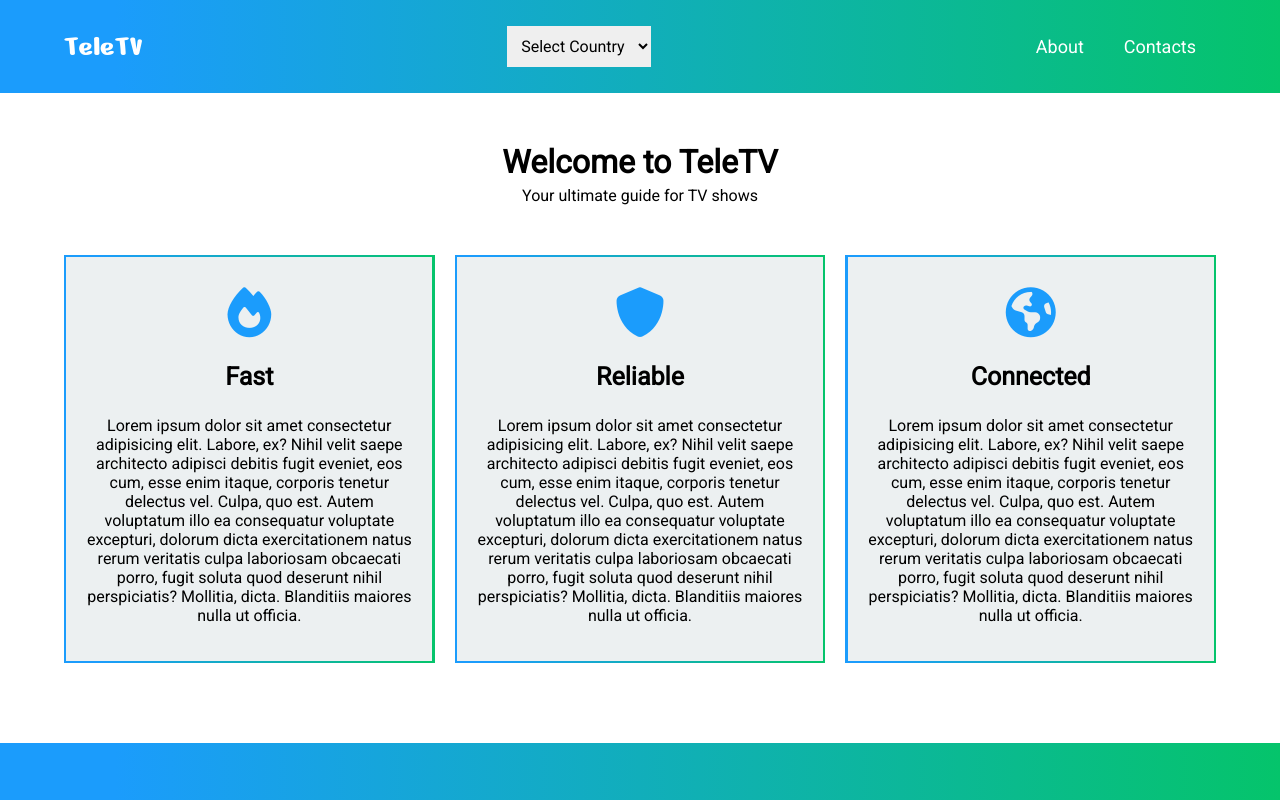
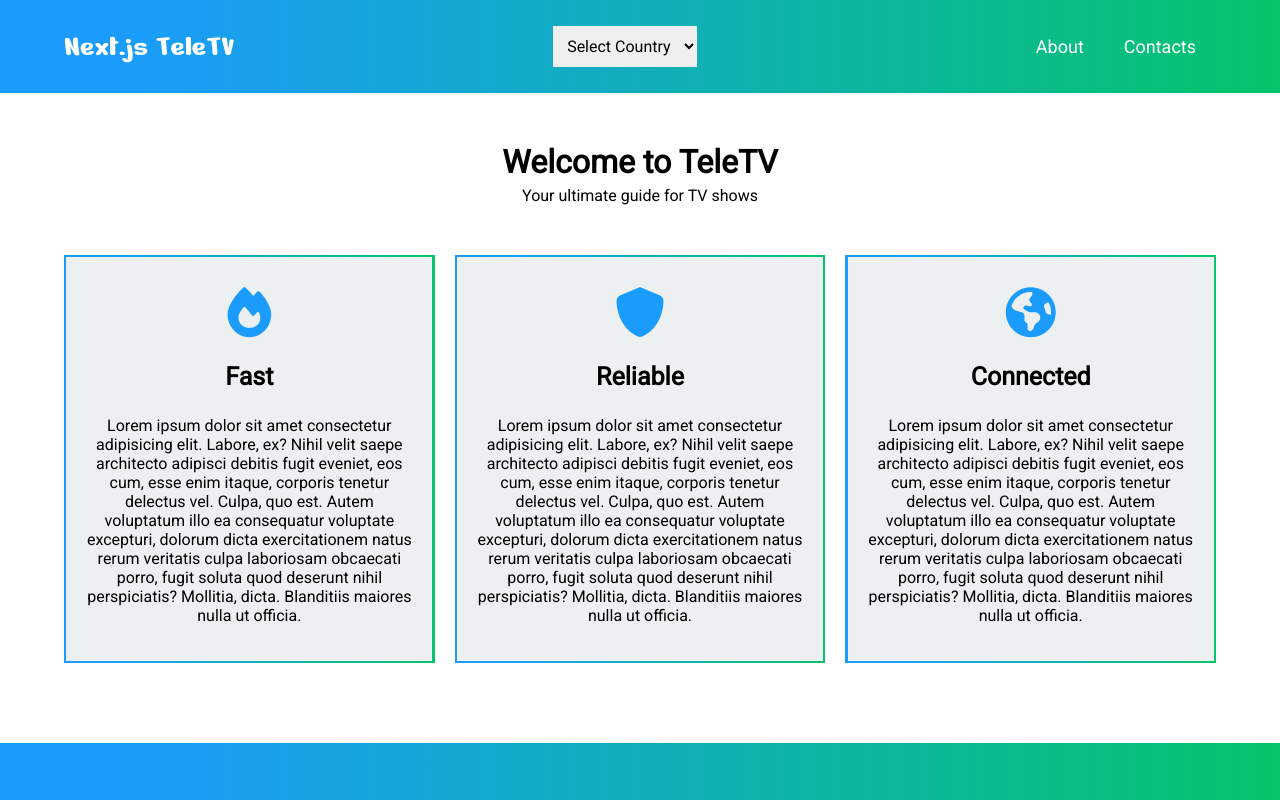
Before and after one commit to tommydemarco/TeleTV-Next, a Next.js app: page / in a window 1280 px wide. Shown: the top 800 px of the page. Built offline with nearby package versions, Linux system fonts and the light colour scheme.

Commit message:
moved the global Layout component from the single pages into the _app.jsx

```diff
--- a/components/TheHeader/TheHeader.jsx
+++ b/components/TheHeader/TheHeader.jsx
@@ -30,7 +30,7 @@ export default function TheHeader() {
         <div className={styles.topbar}>
             <div className={styles.topbar__container}>
                 <Link href="/">
-                    <span className={styles.topbar__logo}>TeleTV</span>
+                    <span className={styles.topbar__logo}>Next.js TeleTV</span>
                 </Link>
                 <form className={styles.topbar__form}>
                    <select
--- a/package.json
+++ b/package.json
@@ -10,6 +10,7 @@
     "dependencies": {
         "axios": "^0.21.0",
         "html-react-parser": "^0.14.1",
+        "lorem-ipsum": "^2.0.3",
         "next": "10.0.2",
         "nookies": "^2.5.0",
         "react": "17.0.1",
--- a/pages/_app.jsx
+++ b/pages/_app.jsx
@@ -1,7 +1,13 @@
 //========> GLOBAL CSS
 import './globals.scss'
+//========> GLOBAL LAYOUT
+import Layout from '../components/Layout/Layout'
 
 export default function App({ Component, pageProps}) {
 
-    return <Component {...pageProps} />
+    return (
+        <Layout>
+            <Component {...pageProps} />
+        </Layout>
+    )
 }
--- a/pages/index.jsx
+++ b/pages/index.jsx
@@ -1,6 +1,5 @@
-import Link from 'next/link'
+import Head from 'next/head'
 //=========> COMPONENTS
-import Layout from '../components/Layout/Layout'
 import HomeFeature from '../components/HomeFeature/HomeFeature'
 
 const features = [
@@ -34,7 +33,10 @@ const HomePage = ({ features }) => {
 
     return (
         <>
-        <Layout title="Home">
+        <Head>
+            <title>Tele TV - Home</title>
+        </Head>
+
         <div className="home-container">
             <h1 className="home-container__title">Welcome to TeleTV</h1>
             <span>Your ultimate guide for TV shows</span>
@@ -42,7 +44,6 @@ const HomePage = ({ features }) => {
                 {renderFeatures()}
             </div>
         </div>
-        </Layout>
 
         <style jsx>
             {`
```
Also changed, not shown: pages/[country]/[showId].jsx (+6 -4 lines), pages/[country]/index.jsx (+8 -4 lines), 1 other file (tests, documents, lock files or other folders). Lines whose indentation alone changed are shown as unchanged.
